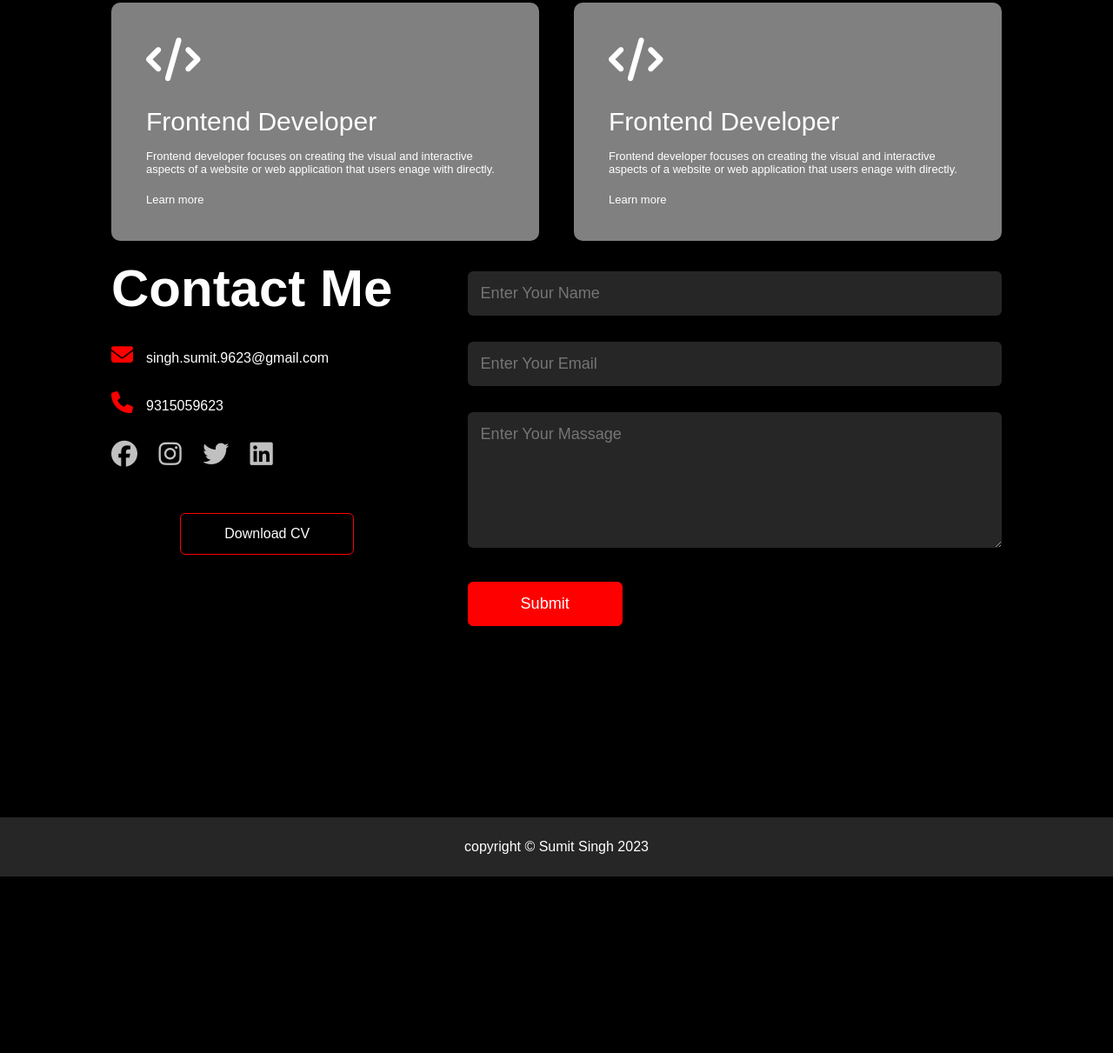
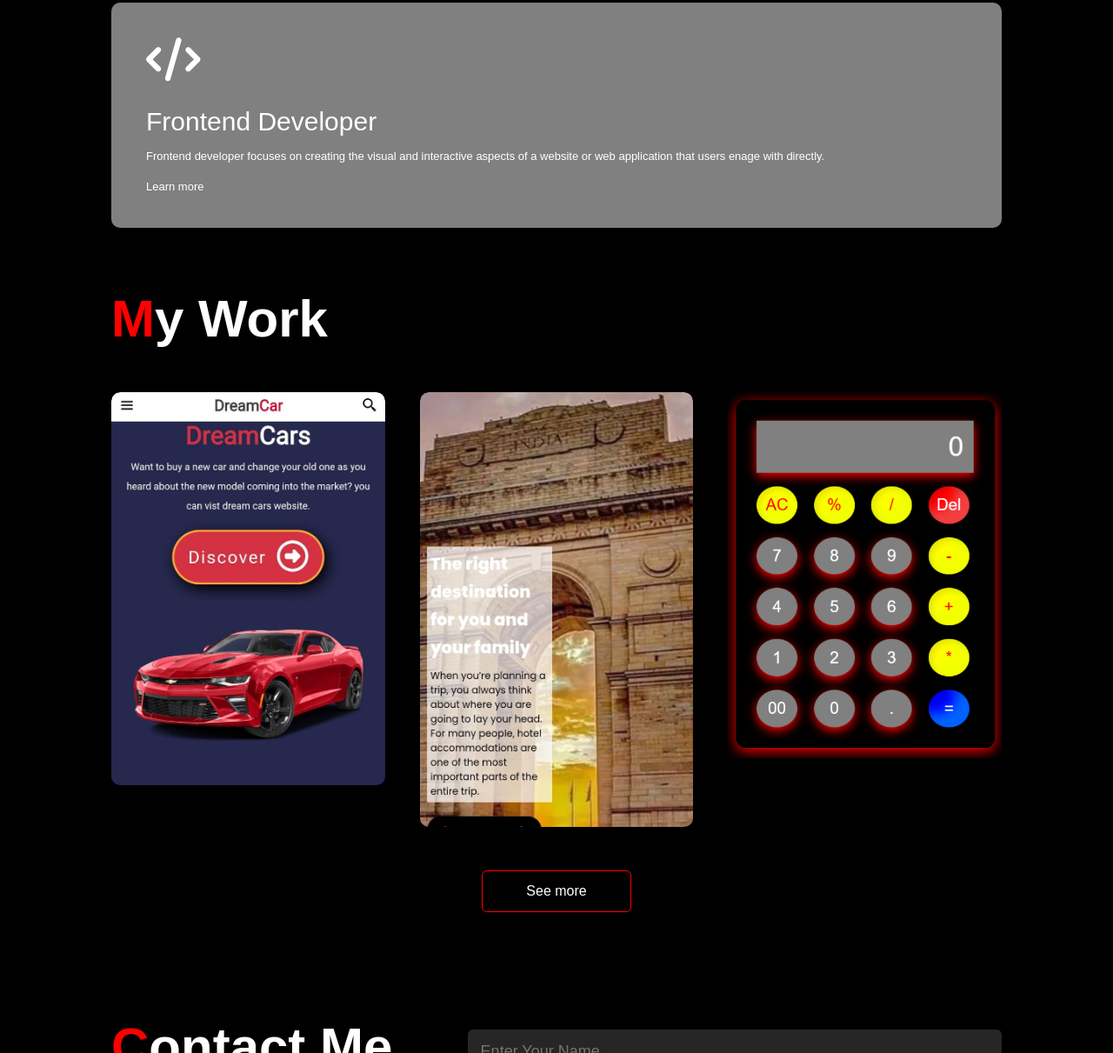
Before and after one commit to Sumitsingh6923/My-Portfolio, a plain HTML site: page index.html in a window 1280 px wide. Shown: the part 1589-2800 px from the top of the page at 87% size. Before the commit the page ends 2597 px from the top, so only its background shows below. Drawn offline with Linux system fonts and the light colour scheme.

Commit message:
update intial files

```diff
--- a/index.html
+++ b/index.html
@@ -1,5 +1,6 @@
 <!DOCTYPE html>
 <html lang="en">
+
 <head>
     <meta charset="UTF-8">
     <meta name="viewport" content="width=device-width, initial-scale=1.0">
@@ -8,6 +9,7 @@
     <script src="https://kit.fontawesome.com/0bdde19a7f.js" crossorigin="anonymous"></script>
     <link rel="icon" type="image/x-icon" href="/images/port.jpg">
 </head>
+
 <body>
     <div id="header">
         <div class="container">
@@ -37,8 +39,12 @@
                     <img src="images/About.jpg" alt="user">
                 </div>
                 <div class="about-col-2">
-                    <h1 class="sub-title">About Me</h1>
-                    <p>Hi there! I'm a frontend developer from Faridabad. I graduated with a Bachelor of Computer Applications from Aggarwal College in Ballabgarh, affiliated with Maharishi Dayanand University in Rohtak. My skill set includes HTML, CSS, JavaScript, React JS, Bootstrap, and advanced Excel, which I leverage to bring creative ideas to life. I thrive on collaboration and love tackling challenges head-on. Let's connect and explore how we can build something amazing together!</p>
+                    <h1 class="sub-title"><span>A</span>bout Me</h1>
+                    <p>Hi there! I'm a frontend developer from Faridabad. I graduated with a Bachelor of Computer
+                        Applications from Aggarwal College in Ballabgarh, affiliated with Maharishi Dayanand University
+                        in Rohtak. My skill set includes HTML, CSS, JavaScript, React JS, Bootstrap, and advanced Excel,
+                        which I leverage to bring creative ideas to life. I thrive on collaboration and love tackling
+                        challenges head-on. Let's connect and explore how we can build something amazing together!</p>
 
                     <div class="tab-titles">
                         <p class="tab-links active-link" onclick="opentab('skills')">Skills</p>
@@ -77,43 +83,61 @@
 
     <div id="services">
         <div class="container">
-            <h1 class="sub-title">My Services</h1>
+            <h1 class="sub-title"> <span>M</span>y Services</h1>
             <div class="services-list">
                 <div>
                     <i class="fa-solid fa-code"></i>
                     <h2>Frontend Developer</h2>
-                    <p>Frontend developer focuses on creating the visual and interactive aspects of a website or web application that users enage with directly.</p>
+                    <p>Frontend developer focuses on creating the visual and interactive aspects of a website or web
+                        application that users enage with directly.</p>
                     <a href="#">Learn more</a>
                 </div>
-                <div>
-                    <i class="fa-solid fa-code"></i>
-                    <h2>Frontend Developer</h2>
-                    <p>Frontend developer focuses on creating the visual and interactive aspects of a website or web application that users enage with directly.</p>
-                    <a href="#">Learn more</a>
-                </div>
-
             </div>
         </div>
     </div>
 
     <!--------------------------Portfolio--------------------->
 
-    <!-- <div id="portfolio">
+    <div id="portfolio">
         <div class="container">
-            <div class="sub-title">My Work</div>
+            <div class="sub-title"><span>M</span>y Work</div>
             <div class="work-list">
                 <div class="work">
-                    <img src="images/work-1.png">
+                    <img src="images/Dream Cars.jpg">
+                    <div class="layer">
+                        <h3>Car Booking Website</h3>
+                        <p>This website showcasing the world's most luxurious, exotic, and iconic cars. Perfect for car
+                            enthusiasts, collectors, and dreamers alike.</p>
+                        <a href="https://sumitsingh6923.github.io/Dream-Cars-Website/#home"><i class="fa-solid fa-arrow-up-right-from-square"></i></a>
+                    </div>
                 </div>
                 <div class="work">
-                    <img src="images/work-2.png">
+                    <img src="images/Tour & Travels.jpg">
+                    <div class="layer">
+                        <h3>Tour & Travels Website</h3>
+                        <p>This project is a simple and user-friendly platform built with HTML, CSS, and JavaScript that
+                            allows users to explore destinations, view available flights, and book their travel plans.
+                            It’s designed with a focus on responsiveness and interactivity, offering a clean and
+                            intuitive interface for travelers.</p>
+                        <a href="https://sumitsingh6923.github.io/Travels-Infinity/"><i class="fa-solid fa-arrow-up-right-from-square"></i></a>
+                    </div>
                 </div>
                 <div class="work">
-                    <img src="images/work-3.png">
+                    <img src="images/Calculator.PNG">
+                    <div class="layer">
+                        <h3>Calculator</h3>
+                        <p>A simple, interactive calculator built using HTML, CSS, and JavaScript. This project
+                            demonstrates
+                            the use of basic web technologies to create a functional and responsive calculator that
+                            supports
+                            basic arithmetic operations like addition, subtraction, multiplication, and division.</p>
+                        <a href="https://sumitsingh6923.github.io/Calculator/"><i class="fa-solid fa-arrow-up-right-from-square"></i></a>
                     </div>
                 </div>
             </div>
-    </div> -->
+            <a href="#" class="btn">See more</a>
+        </div>
+    </div>
 
     <!--------------------------Contact--------------------->
 
@@ -121,14 +145,19 @@
         <div class="container">
             <div class="row">
                 <div class="contact-left">
-                    <h1 class="sub-title">Contact Me</h1>
+                    <h1 class="sub-title"><span>C</span>ontact Me</h1>
                     <p><i class="fa-solid fa-envelope"></i>singh.sumit.9623@gmail.com</p>
                     <p><i class="fa-solid fa-phone"></i>9315059623</p>
                     <div class="social-icons">
-                        <a href="https://www.facebook.com/profile.php?id=100053088530234&mibextid=ZbWKwL"><i class="fa-brands fa-facebook"></i></a>
-                        <a href="https://www.instagram.com/sumit_singh_623?igsh=dHp6Y3hmaWV3YnB5"><i class="fa-brands fa-instagram"></i></a>
-                        <a href="https://x.com/sumitsingh9015?t=hOTdFIrpoP4614sL03rpSw&s=09"><i class="fa-brands fa-twitter"></i></a>
-                        <a href="https://www.linkedin.com/in/sumit-singh-5a541a266?utm_source=share&utm_campaign=share_via&utm_content=profile&utm_medium=android_app"><i class="fa-brands fa-linkedin"></i></a>
+                        <a href="https://www.facebook.com/profile.php?id=100053088530234&mibextid=ZbWKwL"><i
+                                class="fa-brands fa-facebook"></i></a>
+                        <a href="https://www.instagram.com/sumit_singh_623?igsh=dHp6Y3hmaWV3YnB5"><i
+                                class="fa-brands fa-instagram"></i></a>
+                        <a href="https://x.com/sumitsingh9015?t=hOTdFIrpoP4614sL03rpSw&s=09"><i
+                                class="fa-brands fa-twitter"></i></a>
+                        <a
+                            href="https://www.linkedin.com/in/sumit-singh-5a541a266?utm_source=share&utm_campaign=share_via&utm_content=profile&utm_medium=android_app"><i
+                                class="fa-brands fa-linkedin"></i></a>
                     </div>
                     <a href="images/sumit singh .CV.pdf.pdf" download class="btn">Download CV</a>
                 </div>
@@ -154,11 +183,11 @@
         let tablinks = document.getElementsByClassName("tab-links");
         let tabcontents = document.getElementsByClassName("tab-contents");
 
-        function opentab(tabname){
-            for(tablink of tablinks){
+        function opentab(tabname) {
+            for (tablink of tablinks) {
                 tablink.classList.remove("active-link")
             }
-            for(tabcontent of tabcontents){
+            for (tabcontent of tabcontents) {
                 tabcontent.classList.remove("active-tab")
             }
             event.currentTarget.classList.add("active-link")
@@ -168,11 +197,11 @@
 
     <script>
 
-        function openmenu(){
+        function openmenu() {
             document.getElementById("sidemenu").style.right = "0";
         }
 
-        function closemenu(){
+        function closemenu() {
             document.getElementById("sidemenu").style.right = "-200px";
         }
     </script>
@@ -182,12 +211,12 @@
         const msg = document.getElementById("msg")
         form.addEventListener('submit', e => {
             e.preventDefault()
-          fetch(scriptURL, { method: 'POST', body: new FormData(form)})
+            fetch(scriptURL, { method: 'POST', body: new FormData(form) })
                 .then(response => {
                     msg.innerHTML = "Message sent successfully"
-                setTimeout(function(){
+                    setTimeout(function () {
                         msg.innerHTML = ""
-                },5000)
+                    }, 5000)
                     form.reset()
                 })
                 .catch(error => console.error('Error!', error.message))
@@ -195,4 +224,5 @@
     </script>
 
 </body>
+
 </html>
--- a/style.css
+++ b/style.css
@@ -1,20 +1,20 @@
-*{
+* {
     margin: 0px;
     padding: 0px;
-    font-family: 'Poppins',sans-serif;
+    font-family: 'Poppins', sans-serif;
     box-sizing: border-box;
 }
 
-html{
+html {
     scroll-behavior: smooth;
 }
 
-body{
+body {
     background: black;
     color: white;
 }
 
-#header{
+#header {
     width: 100%;
     height: 100vh;
     background-image: url(images/background.png);
@@ -22,42 +22,46 @@ body{
     background-position: center;
 }
 
-.container{
+.container {
     padding: 10px 10%;
 }
 
-nav{
+nav {
     display: flex;
     align-items: center;
     justify-content: space-between;
-    flex-wrap: wrap;
+    flex-wrap: wrap
 }
 
-.logo{
+nav .fas {
+    display: none;
+}
+
+.logo {
     letter-spacing: 3px;
     font-size: 30px;
     font-weight: 1500;
 }
 
-.logo span{
+.logo span {
     font-size: 40px;
     color: red;
 }
 
-nav ul li{
+nav ul li {
     display: inline-block;
     list-style: none;
     margin: 10px 20px;
 }
 
-nav ul li a{
+nav ul li a {
     color: white;
     text-decoration: none;
     font-size: 18px;
     position: relative;
 }
 
-nav ul li  a::after{
+nav ul li a::after {
     content: '';
     width: 0;
     height: 3px;
@@ -68,62 +72,66 @@ nav ul li  a::after{
     transition: 0.5s;
 }
 
-nav ul li  a:hover::after{
+nav ul li a:hover::after {
     width: 100%;
 }
 
-.header-text{
+.header-text {
     margin-top: 20%;
     font-size: 30px;
 }
 
-.header-text h1{
+.header-text h1 {
     font-size: 60px;
     margin-top: 20px;
 }
 
-.header-text h1 span{
+.header-text h1 span {
     color: brown;
 }
 
 /*---------------------------About----------------------------- */
 
-#about{
+#about {
     padding: 80px 0;
     color: silver;
 }
 
-.row{
+.row {
     display: flex;
     justify-content: space-between;
     flex-wrap: wrap;
 }
 
-.about-col-1{
+.about-col-1 {
     flex-basis: 35%;
 }
 
-.about-col-1 img{
+.about-col-1 img {
     width: 100%;
     border-radius: 15px;
 }
 
-.about-col-2{
+.about-col-2 {
     flex-basis: 60%;
 }
 
-.sub-title{
+.sub-title {
     font-size: 60px;
     font-weight: 600;
     color: white;
 }
 
-.tab-titles{
+.sub-title span {
+    color: red;
+}
+
+.tab-titles {
     display: flex;
     margin: 20px 0 40px;
 }
 
-.tab-links{
+.tab-links {
     margin-right: 50px;
     font-size: 18px;
     font-weight: 500;
@@ -131,7 +139,7 @@ nav ul li  a:hover::after{
     position: relative;
 }
 
-.tab-links::after{
+.tab-links::after {
     content: '';
     width: 0;
     height: 3px;
@@ -142,42 +150,42 @@ nav ul li  a:hover::after{
     transition: 0.5s;
 }
 
-.tab-links.active-link::after{
+.tab-links.active-link::after {
     width: 50%;
 }
 
-.tab-contents ul li{
+.tab-contents ul li {
     list-style: none;
     margin: 10px 0;
 }
 
-.tab-contents ul li span{
+.tab-contents ul li span {
     color: brown;
     font-size: 14px;
 }
 
-.tab-contents{
+.tab-contents {
     display: none;
 }
 
-.tab-contents.active-tab{
+.tab-contents.active-tab {
     display: block;
 }
 
 /*---------------------------Services----------------------------- */
 
-#services{
+#services {
     padding: 30px 1;
 }
 
-.services-list{
+.services-list {
     display: grid;
-    grid-template-columns: repeat(auto-fit, minmax(250px,1fr));
+    grid-template-columns: repeat(auto-fit, minmax(250px, 1fr));
     grid-gap: 40px;
     margin-top: 50px;
 }
 
-.services-list div{
+.services-list div {
     background: gray;
     padding: 40px;
     font-size: 13px;
@@ -185,79 +193,141 @@ nav ul li  a:hover::after{
     transition: background 0.5s, transform 0.5s;
 }
 
-.services-list div i{
+.services-list div i {
     font-size: 50px;
     margin-bottom: 30px;
 }
 
-.services-list div h2{
+.services-list div h2 {
     font-size: 30px;
     font-weight: 500;
     margin-bottom: 15px;
 }
 
-.services-list div a{
+.services-list div a {
     text-decoration: none;
     color: white;
     margin-top: 20px;
     display: inline-block;
 }
 
-.services-list div:hover{
+.services-list div:hover {
     background: red;
     transform: translateY(-10px);
 }
 
 /*---------------------------Portfolio----------------------------- */
 
-#portfolio{
+#portfolio {
     padding: 50px 0;
 }
 
-.work-list{
+.work-list {
     display: grid;
-    grid-template-columns: repeat(auto-fit, minmax(250px,1fr));
+    grid-template-columns: repeat(auto-fit, minmax(250px, 1fr));
     grid-gap: 40px;
     margin-top: 50px;
 }
 
-.work{
+.work {
+    height: 500px;
     border-radius: 10px;
     position: relative;
     overflow: hidden;
 }
 
-.work img{
+.work img {
     width: 100%;
     border-radius: 10px;
     display: block;
+    transition: transform 0.5s;
+}
+
+.layer{
+    width: 100%;
+    height: 0;
+    background: linear-gradient(rgba(0,0,0,0.6), red);
+    border-radius: 10px;
+    position: absolute;
+    left: 0;
+    bottom: 0;
+    overflow: hidden;
+    display: flex;
+    align-items: center;
+    justify-content: center;
+    flex-direction: column;
+    padding: 0 40px;
+    text-align: center;
+    transition: height 0.5s;
+}
+
+.layer h3{
+    font-weight: 500;
+    margin-bottom: 20px;
+}
+
+.layer a{
+    margin-top: 20px;
+    color: red;
+    text-decoration: none;
+    font-size: 18px;
+    line-height: 60px;
+    background: white;
+    width: 60px;
+    height: 60px;
+    border-radius: 50%;
+    text-align: center;
+}
+
+.work:hover img{
+    transform: scale(1.1);
+}
+
+.work:hover .layer{
+    height: 100%;
+}
+
+.btn {
+    display: block;
+    margin: 50px auto;
+    width: fit-content;
+    bottom: 1px solid red;
+    padding: 14px 50px;
+    border-radius: 6px;
+    text-decoration: none;
+    color: white;
+    transition: background 0.5s;
+}
+
+.btn:hover{
+    background: red;
 }
 
 /*---------------------------Contact----------------------------- */
 
-.contact-left{
+.contact-left {
     flex-basis: 35%;
 }
 
-.contact-right{
+.contact-right {
     flex-basis: 60%;
 }
 
-.contact-left p{
+.contact-left p {
     margin-top: 30px;
 }
 
-.contact-left p i{
+.contact-left p i {
     color: red;
     margin-right: 15px;
     font-size: 25px;
 }
 
-.social-icons{
+.social-icons {
     margin-top: 30px;
 }
 
-.social-icons a{
+.social-icons a {
     text-decoration: none;
     font-size: 30px;
     margin-right: 20px;
@@ -265,12 +335,12 @@ nav ul li  a:hover::after{
     display: inline-block;
 }
 
-.social-icons a:hover{
+.social-icons a:hover {
     color: red;
     transform: translateY(-5px);
 }
 
-.btn{
+.btn {
     display: block;
     margin: 50px auto;
     width: fit-content;
@@ -281,20 +351,21 @@ nav ul li  a:hover::after{
     color: #fff;
 }
 
-.btn:hover{
+.btn:hover {
     background: red;
 }
 
-.btn.btn2{
+.btn.btn2 {
     display: inline-block;
     background: red;
 }
 
-.contact-right form{
+.contact-right form {
     width: 100%;
 }
 
-form input, form textarea{
+form input,
+form textarea {
     width: 100%;
     border: 0;
     outline: none;
@@ -306,14 +377,14 @@ form input, form textarea{
     border-radius: 6px;
 }
 
-form .btn2{
+form .btn2 {
     padding: 14px 60px;
     font-size: 18px;
     margin-top: 20px;
     cursor: pointer;
 }
 
-.copyright{
+.copyright {
     width: 100%;
     text-align: center;
     padding: 25px 0;
@@ -324,27 +395,27 @@ form .btn2{
 
 /* ----------------Media Quary-------------- */
 
-nav .fas{
-    display: none;
-}
-
-@media only screen and (max-width:600px){
-    #header{
+@media only screen and (max-width:600px) {
+    #header {
         background-image: url(images/Phonebackground.png);
     }
-    .header-text{
+
+    .header-text {
         margin-top: 100%;
         font-size: 16px;
     }
-    .header-text h1{
+
+    .header-text h1 {
         font-size: 30px;
     }
-    nav .fas{
+
+    nav .fas {
         display: block;
         font-size: 25px;
         cursor: pointer;
     }
-    nav ul{
+
+    nav ul {
         background: red;
         position: fixed;
         top: 0;
@@ -355,41 +426,52 @@ nav .fas{
         z-index: 2;
         transition: right 0.5s;
     }
-    nav ul li{
+
+    nav ul li {
         display: block;
         margin: 25px;
     }
-    nav ul .fas{
+
+    nav ul .fas {
         position: absolute;
         top: 25px;
         left: 25px;
         cursor: pointer;
     }
-    .sub-title{
+
+    .sub-title {
         font-size: 40px;
     }
-    .about-col-1, .about-col-2{
+
+    .about-col-1,
+    .about-col-2 {
         flex-basis: 100%;
     }
-    .about-col-1{
+
+    .about-col-1 {
         margin-bottom: 30px;
     }
-    .about-col-2{
+
+    .about-col-2 {
         font-size: 14px;
     }
-    .tab-links{
+
+    .tab-links {
         font-size: 16px;
         margin-right: 20px;
     }
-    .contact-left, .contact-right{
+
+    .contact-left,
+    .contact-right {
         flex-basis: 100%;
     }
-    .copyright{
+
+    .copyright {
         font-size: 14px;
     }
 }
 
-#msg{
+#msg {
     color: red;
     margin-top: -40Px;
     display: block;
```
Also changed, not shown: images/Calculator.PNG (added), images/Dream Cars.jpg (added), images/Tour & Travels.jpg (added), images/work-1.png (deleted), images/work-2.png (deleted), images/work-3.png (deleted), 1 other file. Lines whose indentation alone changed are shown as unchanged.
